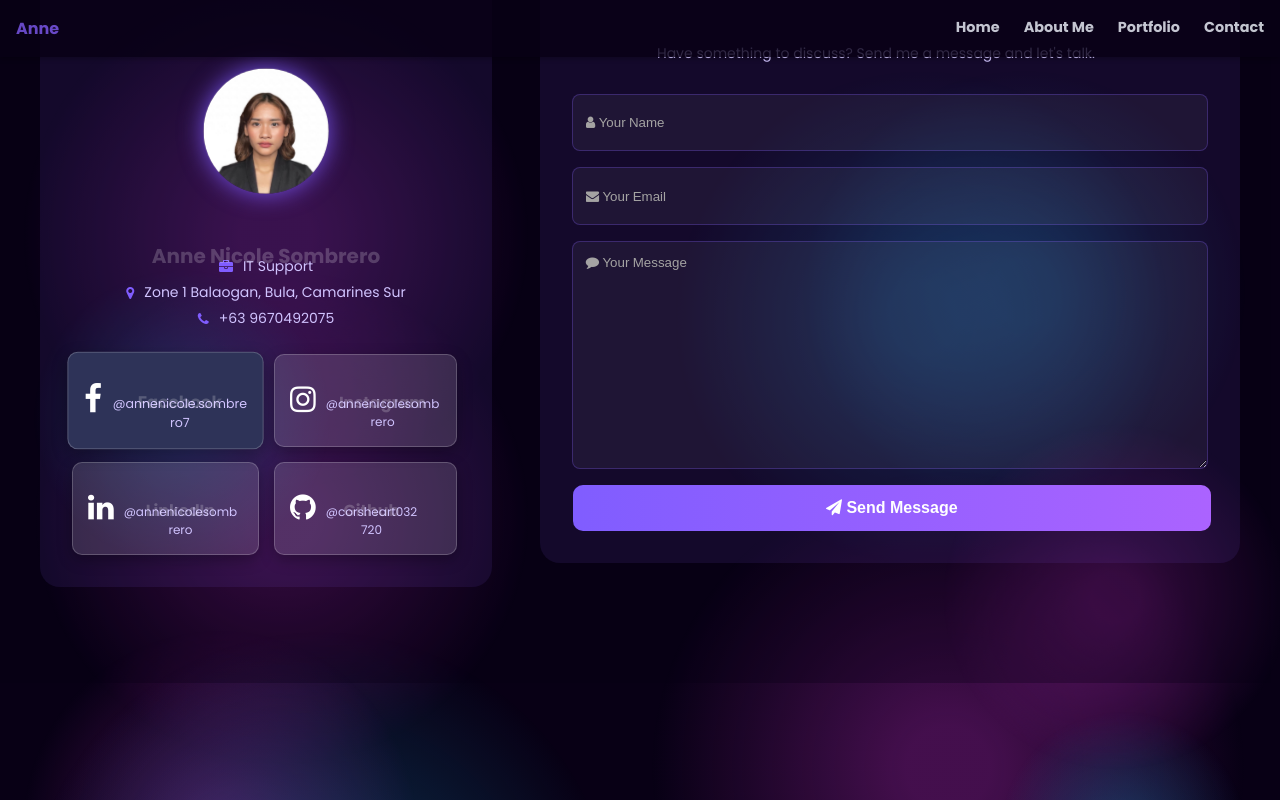
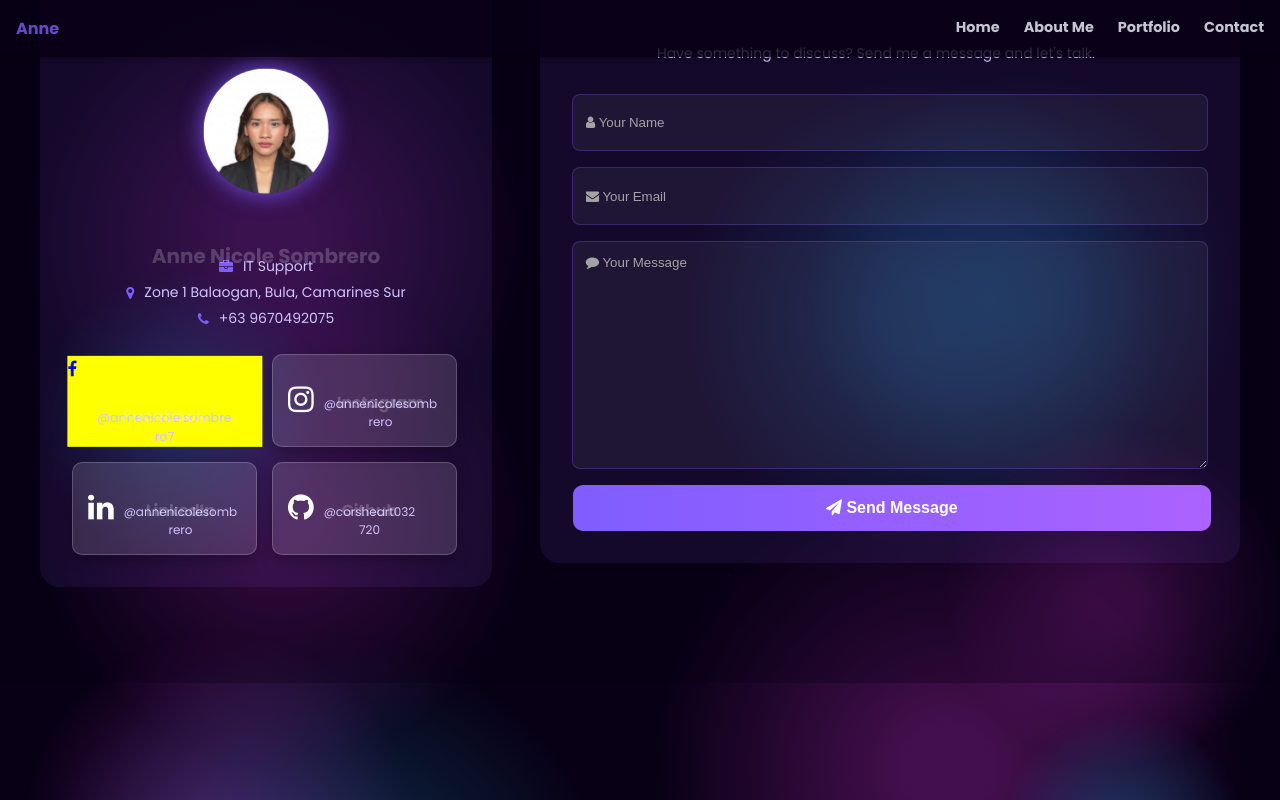
Before and after one commit to Corsheart032720/ansombrero_portfolio, a plain HTML site: page index.html in a window 1280 px wide. In both pictures the pointer is over the element 165 px from the left and 3274 px from the top of the page. Shown: the part 2874-3674 px from the top of the page. Drawn offline with Linux system fonts and the light colour scheme; files whose address does not match are found by name.

Commit message:
New Added code in socials link

```diff
--- a/index.html
+++ b/index.html
@@ -218,7 +218,7 @@
                     </div>
                 </div>
                 <div class="social-links-container">
-                    <div class="social-link">
+                    <div class="social-galink">
                         <a href="https://www.facebook.com/annenicole.sombrero.7" target="_blank">
                             <i class="fa fa-facebook"></i></a>
                         <div class="social-info">
--- a/public/styles/style.css
+++ b/public/styles/style.css
@@ -701,6 +701,10 @@ section.active .tab-content {
     background-color: #2e3358;
     transform: scale(1.05);
 }
+.social-galink:hover {
+    background-color: yellow;
+    transform: scale(1.05);
+}
 
 
 /* Certificates Section */
```
